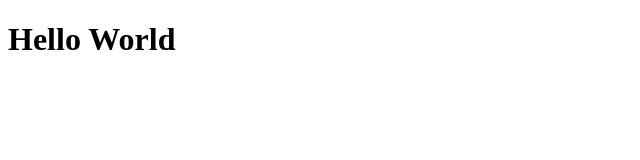
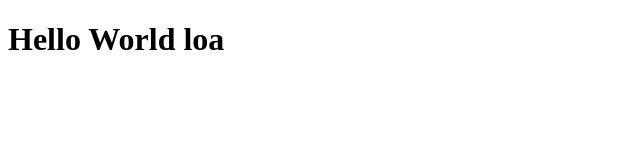
Before and after one commit to GliderGeek/nk-tracking, a plain HTML site: page index.html in a window 1280 px wide. Shown: the full height of the page, 0-640 px from the left. Drawn offline with Linux system fonts and the light colour scheme.

Commit message:
voeg loa toe

```diff
--- a/index.html
+++ b/index.html
@@ -4,6 +4,6 @@
 <title>Hello World HTML</title>
 </head>
 <body>
-<h1>Hello World</h1>
+<h1>Hello World loa</h1>
 </body>
 </html>
```
